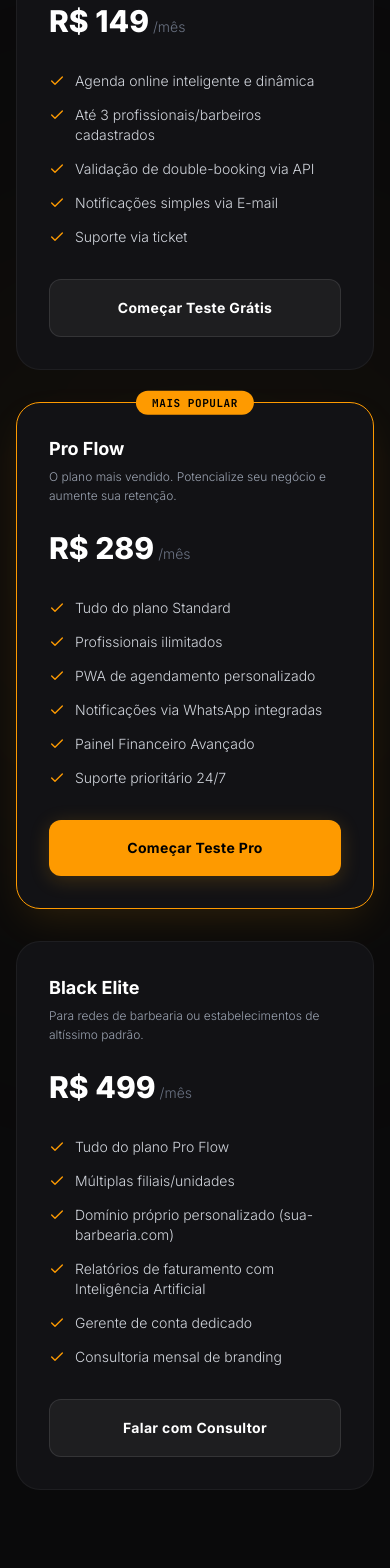
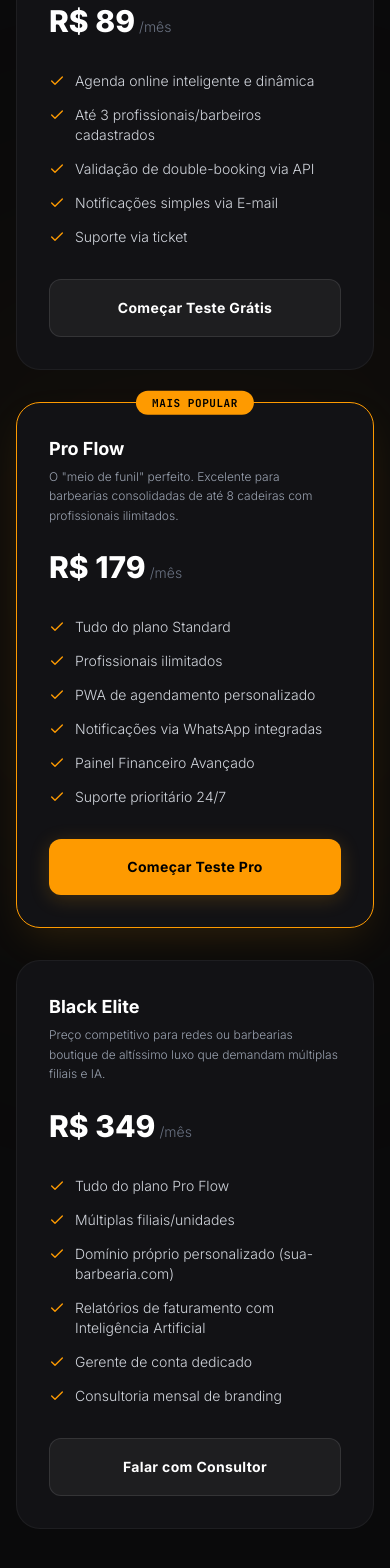
Before and after one commit to barbersflowbr/barbersflow, a React (Vite) app: page / in a window 390 px wide. Shown: the part 4128-5696 px from the top of the page. Built offline with nearby package versions, Linux system fonts and the light colour scheme; no server answers.

Commit message:
feat: adjust pricing and add trial tracker
- Reduce subscription plan prices to optimize conversions.
- Add WhatsApp redirect for custom consultation.
- Implement countdown timer for free trial in AdminPanel.

```diff
--- a/src/components/AdminPanel.tsx
+++ b/src/components/AdminPanel.tsx
@@ -1755,7 +1755,19 @@ export default function AdminPanel({ onNavigate, activeBarbearia, onSetActiveBar
               className="space-y-6"
             >
               {/* Dynamic quick metrics cards */}
-              <div className="grid grid-cols-1 sm:grid-cols-2 lg:grid-cols-4 gap-5">
+              <div className="grid grid-cols-1 sm:grid-cols-2 lg:grid-cols-5 gap-5">
+                {/* Trial Status */}
+                <div className="p-6 rounded-2xl bg-[#121215] border border-white/5 relative overflow-hidden group">
+                  <div className="flex items-center justify-between text-gray-400 text-xs font-mono mb-4">
+                    <span>TESTE GRÁTIS</span>
+                    <Sparkles className="w-4.5 h-4.5 text-amber-500" />
+                  </div>
+                  <div className="text-3xl font-extrabold text-white">{Math.max(0, 7 - Math.floor((new Date().getTime() - new Date(activeBarbearia?.createdAt || new Date()).getTime()) / (1000 * 60 * 60 * 24)))} dias</div>
+                  <div className="text-[10px] text-gray-400 font-mono mt-2">
+                    restantes no seu período de teste
+                  </div>
+                </div>
+
                 {/* Revenue card */}
                 <div className="p-6 rounded-2xl bg-[#121215] border border-white/5 relative overflow-hidden group">
                   <div className="absolute top-0 right-0 w-24 h-24 bg-amber-500/5 rounded-full blur-2xl" />
--- a/src/components/LandingPage.tsx
+++ b/src/components/LandingPage.tsx
@@ -506,6 +506,16 @@ export default function LandingPage({ onNavigate }: LandingPageProps) {
                 </ul>
               </div>
 
+              {plan.cta === 'Falar com Consultor' ? (
+                <a
+                  href="https://wa.me/5553997126656?text=Ol%C3%A1%2C%20gostaria%20de%20falar%20com%20um%20consultor%20sobre%20o%20BarbersFlow."
+                  target="_blank"
+                  rel="noopener noreferrer"
+                  className="w-full py-4.5 rounded-xl font-bold text-sm tracking-wide transition-all duration-300 cursor-pointer bg-white/5 text-white hover:bg-white/10 border border-white/10 text-center block"
+                >
+                  {plan.cta}
+                </a>
+              ) : (
                 <button
                   onClick={() => onNavigate('admin')}
                   className={`w-full py-4.5 rounded-xl font-bold text-sm tracking-wide transition-all duration-300 cursor-pointer ${
@@ -516,6 +526,7 @@ export default function LandingPage({ onNavigate }: LandingPageProps) {
                 >
                   {plan.cta}
                 </button>
+              )}
             </div>
           ))}
         </div>
--- a/src/data.ts
+++ b/src/data.ts
@@ -8,9 +8,9 @@ import { PricingPlan } from './types';
 export const pricingPlans: PricingPlan[] = [
   {
     name: 'Standard',
-    price: 'R$ 149',
+    price: 'R$ 89',
     period: '/mês',
-    description: 'Perfeito para barbearias em crescimento que precisam otimizar sua agenda.',
+    description: 'Extremamente atrativo para barbeiros individuais ou duplas que estão começando.',
     features: [
       'Agenda online inteligente e dinâmica',
       'Até 3 profissionais/barbeiros cadastrados',
@@ -23,9 +23,9 @@ export const pricingPlans: PricingPlan[] = [
   },
   {
     name: 'Pro Flow',
-    price: 'R$ 289',
+    price: 'R$ 179',
     period: '/mês',
-    description: 'O plano mais vendido. Potencialize seu negócio e aumente sua retenção.',
+    description: 'O "meio de funil" perfeito. Excelente para barbearias consolidadas de até 8 cadeiras com profissionais ilimitados.',
     features: [
       'Tudo do plano Standard',
       'Profissionais ilimitados',
@@ -39,9 +39,9 @@ export const pricingPlans: PricingPlan[] = [
   },
   {
     name: 'Black Elite',
-    price: 'R$ 499',
+    price: 'R$ 349',
     period: '/mês',
-    description: 'Para redes de barbearia ou estabelecimentos de altíssimo padrão.',
+    description: 'Preço competitivo para redes ou barbearias boutique de altíssimo luxo que demandam múltiplas filiais e IA.',
     features: [
       'Tudo do plano Pro Flow',
       'Múltiplas filiais/unidades',
```
Also changed, not shown: 1 other file (tests, documents, lock files or other folders). Lines whose indentation alone changed are shown as unchanged.
